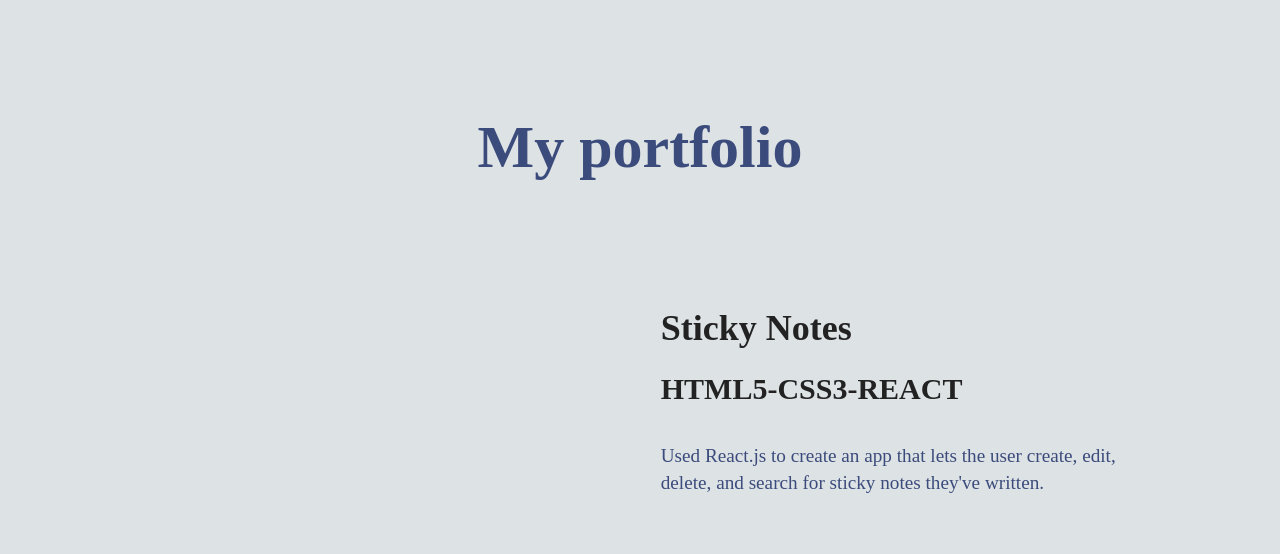
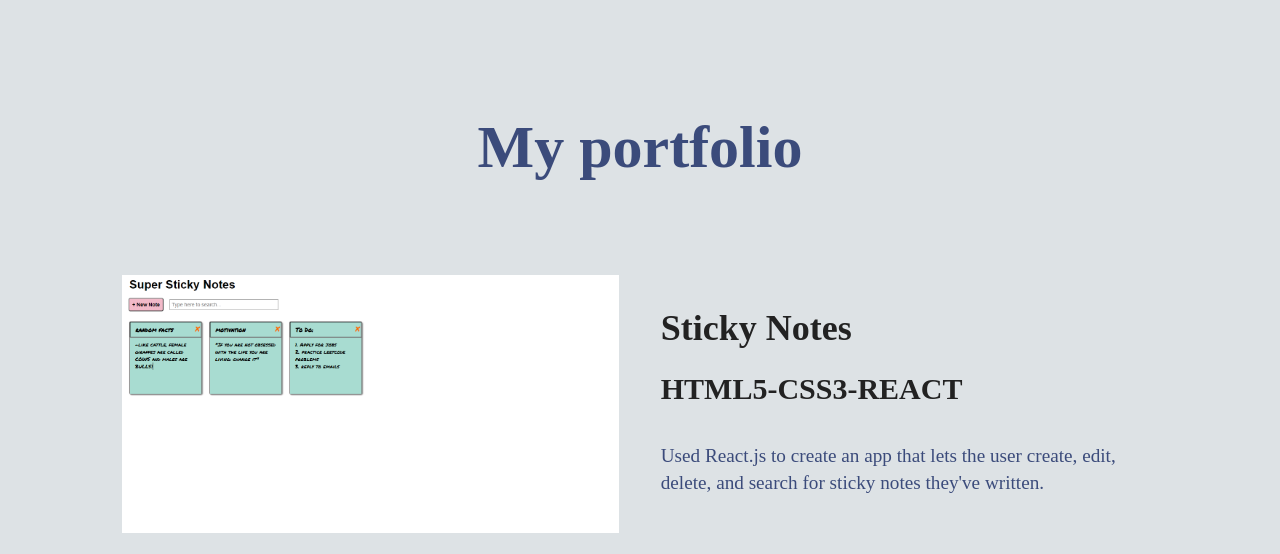
Before and after one commit to Rikaiyah-Winters/portfolio, a website: page index.html in a window 1280 px wide. Shown: the part 619-1173 px from the top of the page. Drawn offline with Linux system fonts and the light colour scheme; a web font is replaced by a local one.

Commit message:
Added image src for stuper sticky notes

```diff
--- a/index.html
+++ b/index.html
@@ -41,7 +41,7 @@
             <div class="projects">
                 <article class="sticky-notes">
                     <figure>
-                        <a href=""><img src=""></a>
+                        <a href=""><img src="img/super-sticky-notes-screenshot.png" alt="Super Sticky Notes" /></a>
                     </figure>
                     <div>
                         <h4>Sticky Notes</h4>
```
